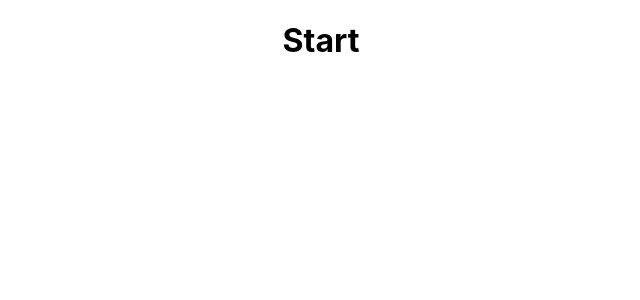
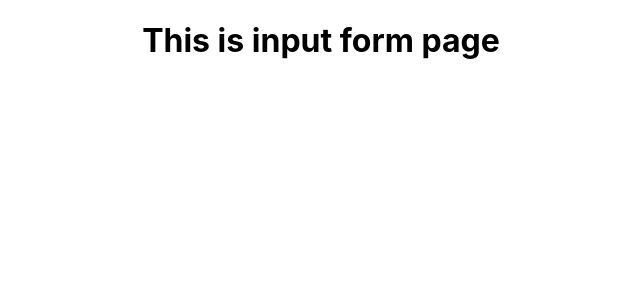
Before and after one commit to Kimyb8870/C-est-la-vie, a React (Create React App) app: page /submit in a window 1280 px wide. Shown: the top 300 px of the page, without its empty margins (319-959 px from the left). Built offline with nearby package versions, Linux system fonts and the light colour scheme.

Commit message:
Set: app routing home/login/profile/submit pages

```diff
--- a/src/App.js
+++ b/src/App.js
@@ -1,9 +1,10 @@
 import "./App.css";
+import AppRouter from "./AppRouter";
 
 function App() {
   return (
     <div className="App">
-      <h1>Start</h1>
+      <AppRouter />
     </div>
   );
 }
--- /dev/null
+++ b/src/AppRouter.js
@@ -0,0 +1,22 @@
+import React from "react";
+import { BrowserRouter as Router, Switch, Route, Link } from "react-router-dom";
+
+import InputFormPage from "./pages/InputFormPage/InputFormPage";
+import LoginPage from "./pages/LoginPage/LoginPage";
+import MainPage from "./pages/MainPage/MainPage";
+import ProfilePage from "./pages/ProfilePage/ProfilePage";
+
+const AppRouter = () => {
+  return (
+    <Router>
+      <Switch>
+        <Route exact path="/login" component={LoginPage} />
+        <Route exact path="/home" component={MainPage} />
+        <Route exact path="/profile" component={ProfilePage} />
+        <Route exact path="/submit" component={InputFormPage} />
+      </Switch>
+    </Router>
+  );
+};
+
+export default AppRouter;
--- /dev/null
+++ b/src/pages/InputFormPage/InputFormPage.js
@@ -0,0 +1,11 @@
+import React from "react";
+
+const InputFormPage = () => {
+  return (
+    <div>
+      <h1>This is input form page</h1>
+    </div>
+  );
+};
+
+export default InputFormPage;
--- /dev/null
+++ b/src/pages/LoginPage/LoginPage.js
@@ -0,0 +1,11 @@
+import React from "react";
+
+const LoginPage = () => {
+  return (
+    <div>
+      <h1>This is Login page</h1>
+    </div>
+  );
+};
+
+export default LoginPage;
--- /dev/null
+++ b/src/pages/MainPage/MainPage.js
@@ -0,0 +1,11 @@
+import React from "react";
+
+const MainPage = () => {
+  return (
+    <div>
+      <h1>This is Main page</h1>
+    </div>
+  );
+};
+
+export default MainPage;
--- /dev/null
+++ b/src/pages/ProfilePage/ProfilePage.js
@@ -0,0 +1,11 @@
+import React from "react";
+
+const ProfilePage = () => {
+  return (
+    <div>
+      <h1>This is profile page</h1>
+    </div>
+  );
+};
+
+export default ProfilePage;
```
Also changed, not shown: 2 other files (tests, documents, lock files or other folders).
